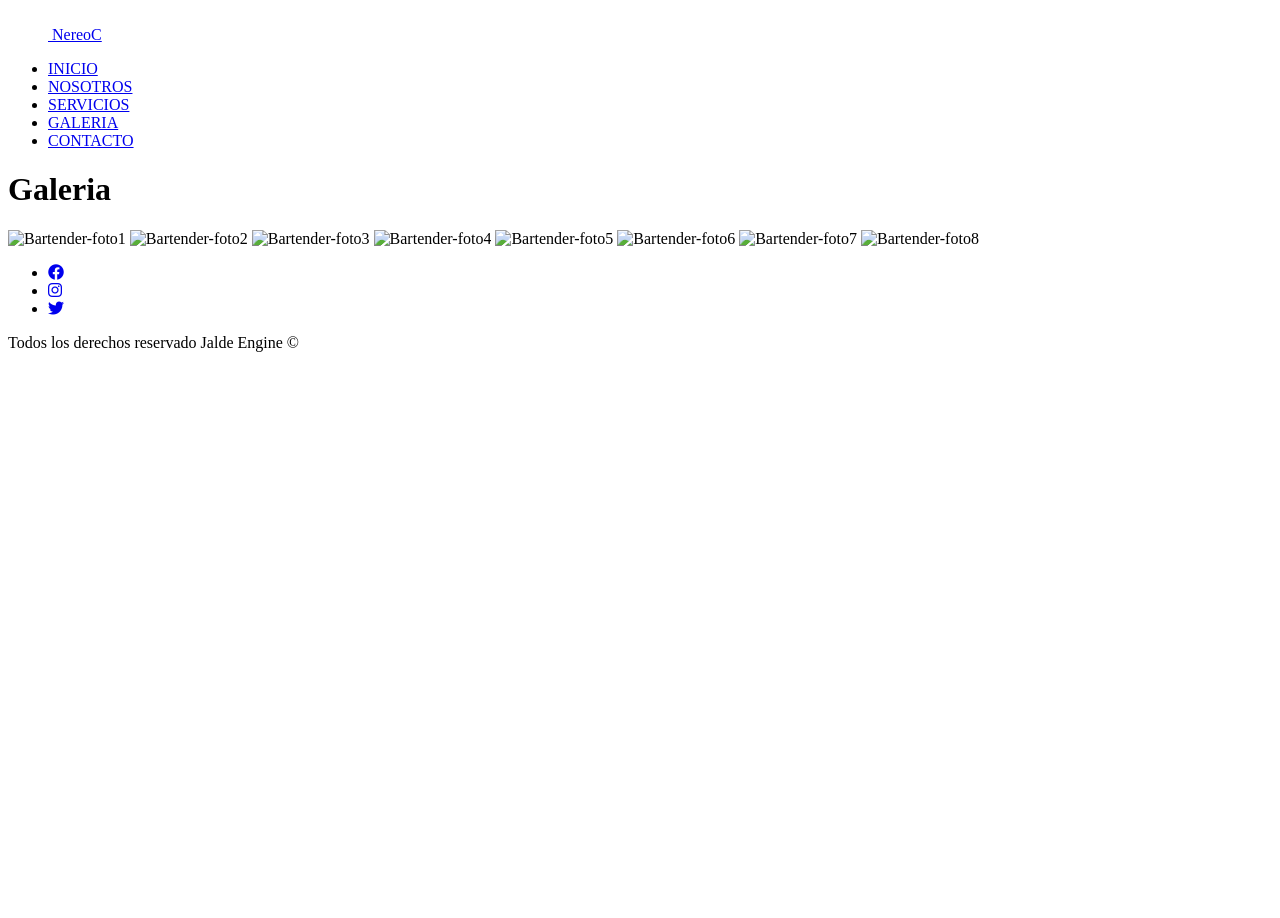
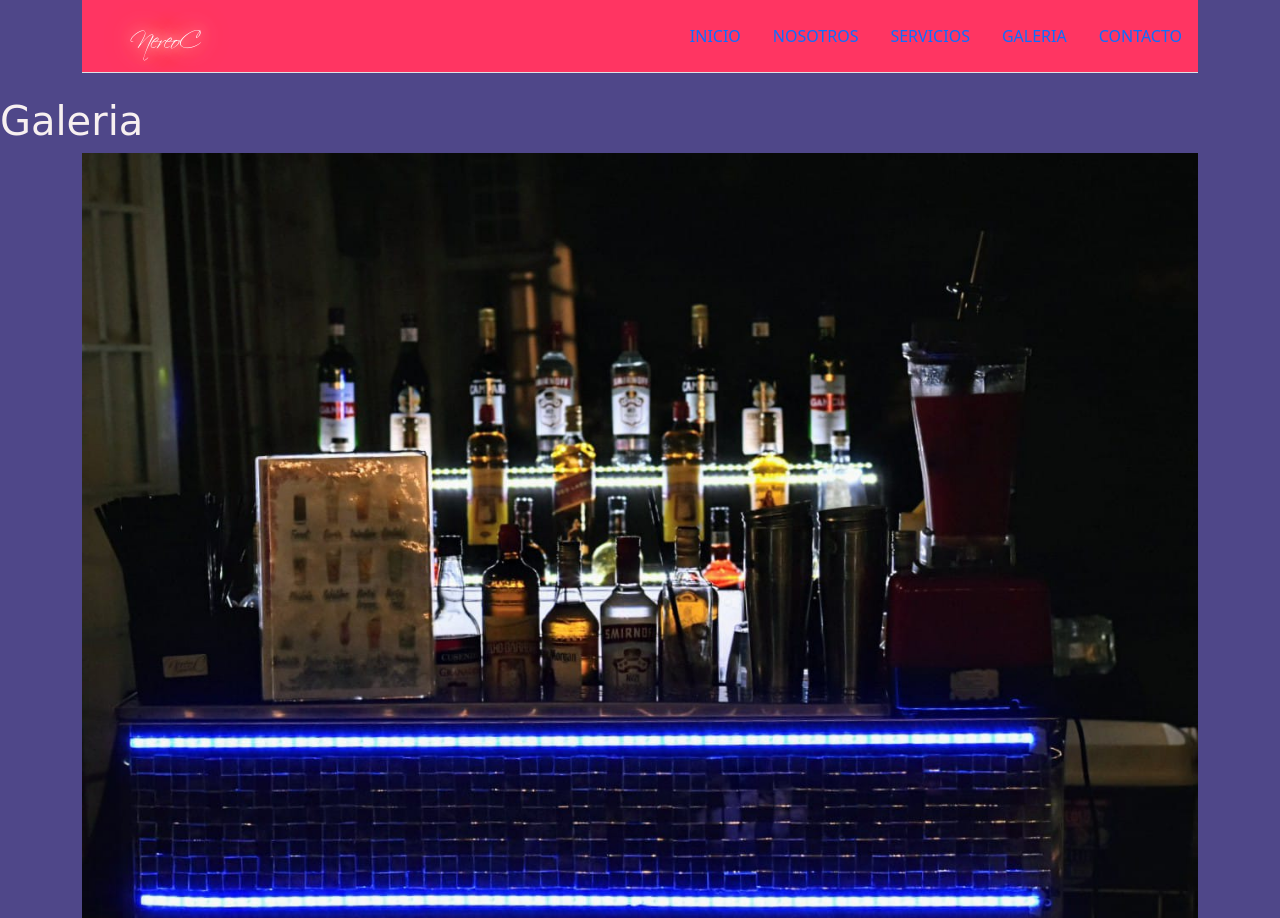
Before and after one commit to Jalde-313/PF-Jajdelski, a plain HTML site: page docs/galeria/galeria.html in a window 1280 px wide. Shown: the top 918 px of the page. Before the commit the page ends 800 px from the top, so only its background shows below. Drawn offline with Linux system fonts and the light colour scheme; the site is published under a folder, as on GitHub Pages, so addresses that start at the root find nothing.

Commit message:
se cambian las rutas de los archivos github no los encuentra

```diff
--- a/docs/galeria/galeria.html
+++ b/docs/galeria/galeria.html
@@ -5,8 +5,8 @@
         <title></title>
         <meta name="description" content="">
         <meta name="viewport" content="width=device-width, initial-scale=1">
-        <link rel="stylesheet" href="/bootstrap.css">
-        <link rel="stylesheet" href="/index.css">
+        <link rel="stylesheet" href="../bootstrap.css">
+        <link rel="stylesheet" href="../index.css">
         <link rel="stylesheet" href="https://cdnjs.cloudflare.com/ajax/libs/font-awesome/6.2.0/css/all.min.css">
     </head>
     <body>
@@ -19,9 +19,9 @@
             </a>
 
             <ul class="nav nav-pills">
-                <li class="nav-item nav-fill box-navegacion-inicio"><a href="/index.html" class="nav-link" >INICIO</a></li>                                                    <li class="nav-item nav-fill box-navegacion-nosotros"><a href="/nosotros/nosotros.html" class="nav-link">NOSOTROS</a></li>
-                <li class="nav-item nav-fill box-navegacion-servicios"><a href="/servicios/servicios.html" class="nav-link">SERVICIOS</a></li>
-                <li class="nav-item nav-fill box-navegacion-galeria"><a href="/galeria/galeria.html" class="nav-link">GALERIA</a></li>                                           <li class="nav-item nav-fill box-navegacion-contacto"><a href="/contacto/contacto.html" class="nav-link">CONTACTO</a></li>
+                <li class="nav-item nav-fill box-navegacion-inicio"><a href="../index.html" class="nav-link" >INICIO</a></li>                                                    <li class="nav-item nav-fill box-navegacion-nosotros"><a href="../nosotros/nosotros.html" class="nav-link">NOSOTROS</a></li>
+                <li class="nav-item nav-fill box-navegacion-servicios"><a href="../servicios/servicios.html" class="nav-link">SERVICIOS</a></li>
+                <li class="nav-item nav-fill box-navegacion-galeria"><a href="../galeria/galeria.html" class="nav-link">GALERIA</a></li>                                           <li class="nav-item nav-fill box-navegacion-contacto"><a href="../contacto/contacto.html" class="nav-link">CONTACTO</a></li>
             </ul>
           </header>
         </div>
@@ -31,14 +31,14 @@
     <main>
     <h1>Galeria</h1>
     <section class="container galery">
-     <picture class="galery-img"><img class="img-fluid banner-img"src="/imagen/nereoc10.jfif" alt="Bartender-foto1"></picture>
-     <picture class="galery-img"><img class="img-fluid banner-img "src="/imagen/nereoc11.jfif" alt="Bartender-foto2"></picture>
-     <picture class="galery-img"><img class="img-fluid banner-img"src="/imagen/nereoc13.jfif" alt="Bartender-foto3"></picture>
-     <picture class="galery-img"><img class="img-fluid banner-img"src="/imagen/nereoc12.jfif" alt="Bartender-foto4"></picture>
-     <picture class="galery-img"><img class="img-fluid banner-img"src="/imagen/nereoc4.jfif" alt="Bartender-foto5"></picture>
-     <picture class="galery-img"><img class="img-fluid banner-img"src="/imagen/nereoc6.jfif" alt="Bartender-foto6"></picture>
-     <picture class="galery-img"><img class="img-fluid banner-img"src="/imagen/nereoc5.jfif" alt="Bartender-foto7"></picture>
-     <picture class="galery-img"><img class="img-fluid banner-img"src="/imagen/nereoc9.jfif" alt="Bartender-foto8"></picture>
+     <picture class="galery-img"><img class="img-fluid banner-img"src="../imagen/nereoc10.jfif" alt="Bartender-foto1"></picture>
+     <picture class="galery-img"><img class="img-fluid banner-img "src="../imagen/nereoc11.jfif" alt="Bartender-foto2"></picture>
+     <picture class="galery-img"><img class="img-fluid banner-img"src="../imagen/nereoc13.jfif" alt="Bartender-foto3"></picture>
+     <picture class="galery-img"><img class="img-fluid banner-img"src="../imagen/nereoc12.jfif" alt="Bartender-foto4"></picture>
+     <picture class="galery-img"><img class="img-fluid banner-img"src="../imagen/nereoc4.jfif" alt="Bartender-foto5"></picture>
+     <picture class="galery-img"><img class="img-fluid banner-img"src="../imagen/nereoc6.jfif" alt="Bartender-foto6"></picture>
+     <picture class="galery-img"><img class="img-fluid banner-img"src="../imagen/nereoc5.jfif" alt="Bartender-foto7"></picture>
+     <picture class="galery-img"><img class="img-fluid banner-img"src="../imagen/nereoc9.jfif" alt="Bartender-foto8"></picture>
     </section>
 
 </main>
@@ -57,6 +57,6 @@
   <div class="container"><p class="copyright"> Todos los derechos reservado Jalde Engine ©</p></div>
   </footer>
 <!--footer-->
-<script src="/bootstrap.bundle.js" async defer></script>
+<script src="../bootstrap.bundle.js" async defer></script>
 </body>
 </html>
```
Also changed, not shown: docs/contacto/contacto.html (+8 -8 lines), docs/index.html (+9 -9 lines), docs/nosotros/nosotros.html (+8 -8 lines), docs/servicios/servicios.html (+6 -6 lines).
